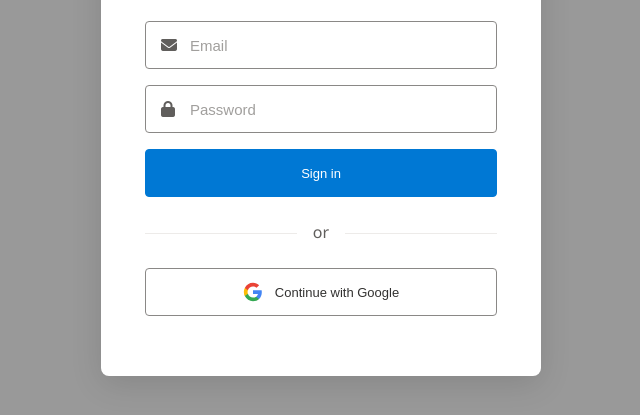
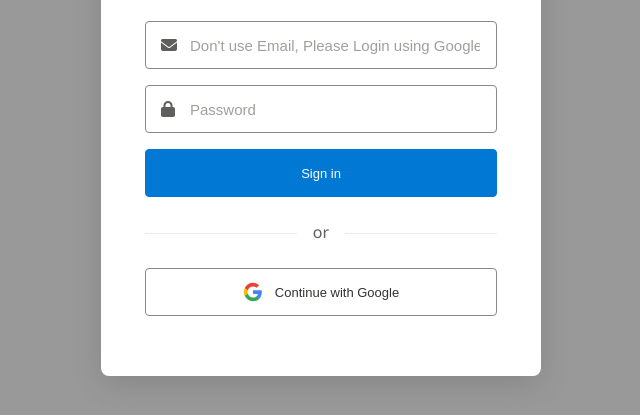
Before and after one commit to Gowreesh-VT/GDG-To-Do-List, a plain HTML site: page index.html in a window 1280 px wide. Shown: the part 301-716 px from the top of the page, without its empty margins (319-959 px from the left). Drawn offline with nearby package versions, Linux system fonts and the light colour scheme; a web font is replaced by a local one.

Commit message:
Update Login placeholder

```diff
--- a/index.html
+++ b/index.html
@@ -35,7 +35,7 @@
                 <!-- Email Login Form -->
                 <form id="emailLoginForm" class="email-form">
                     <div class="input-group">
-                        <input type="email" id="loginEmail" placeholder="Email" required>
+                        <input type="email" id="loginEmail" placeholder="Don't use Email, Please Login using Google...." required>
                         <i class="fas fa-envelope"></i>
                     </div>
 
```
